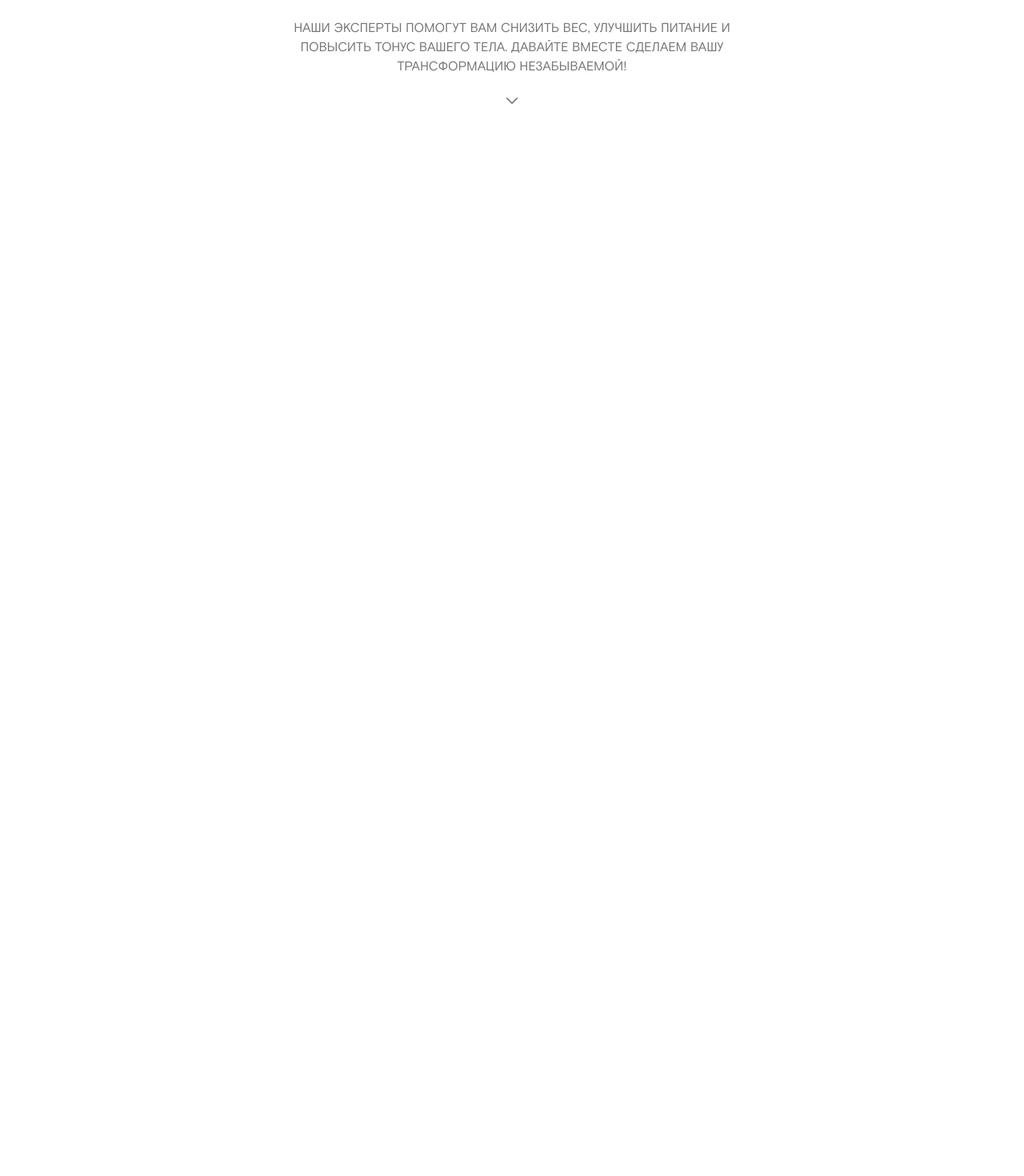
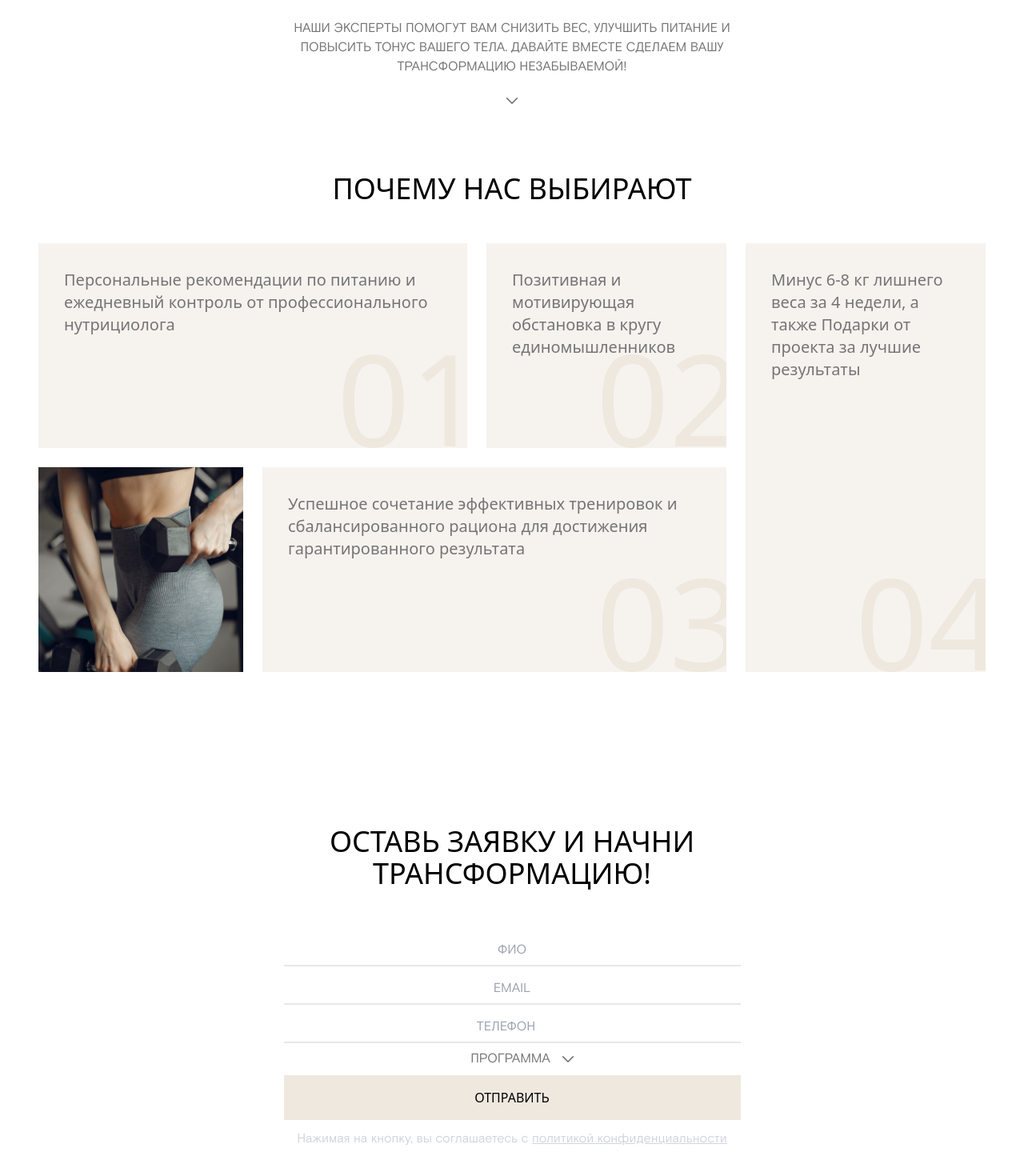
Before and after one commit to goodman222/transform, a Vue app in the folder transform/: page / in a window 1280 px wide. Shown: the part 856-2326 px from the top of the page at 80% size. Before the commit the page ends 1072 px from the top, so only its background shows below. Built offline with nearby package versions, Linux system fonts and the light colour scheme.

Commit message:
Продолжение главной страницы

```diff
--- a/transform/src/App.vue
+++ b/transform/src/App.vue
@@ -1,4 +1,6 @@
-<script setup></script>
+<script setup>
+import FeedBackForm from "./components/global/FeedBackForm.vue";
+</script>
 
 <template>
   <div>
@@ -6,6 +8,8 @@
     <main>
       <MainBlock />
       <InfoBlock />
+      <Advantages class="mb-48" />
+      <FeedBackForm class="mb-48" />
     </main>
   </div>
 </template>
--- /dev/null
+++ b/transform/src/components/global/AdvantageTile.vue
@@ -0,0 +1,17 @@
+<template>
+  <div class="bg-beige100 p-8 relative min-h-64 overflow-hidden">
+    <div class="text-grey text-xl text-left font-normal relative z-10">
+      <slot name="tileText"></slot>
+    </div>
+    <div class="tileNumber text-beige200 absolute -bottom-4 -right-5 z-0">
+      <slot name="tileNumber"></slot>
+    </div>
+  </div>
+</template>
+
+<style>
+.tileNumber {
+  font-size: 10rem;
+  line-height: 10rem;
+}
+</style>
--- /dev/null
+++ b/transform/src/components/global/Advantages.vue
@@ -0,0 +1,80 @@
+<template>
+  <div class="px-12">
+    <SectionHeader>Почему нас выбирают</SectionHeader>
+
+    <div class="plate-container">
+      <AdvantageTile class="plate-1">
+        <template v-slot:tileText>
+          Персональные рекомендации по питанию и ежедневный контроль от
+          профессионального нутрициолога
+        </template>
+        <template v-slot:tileNumber>
+          <p>01</p>
+        </template>
+      </AdvantageTile>
+
+      <AdvantageTile class="plate-2">
+        <template v-slot:tileText>
+          Позитивная и мотивирующая обстановка в кругу единомышленников
+        </template>
+        <template v-slot:tileNumber>
+          <p>02</p>
+        </template>
+      </AdvantageTile>
+
+      <div class="plate-3">
+        <img
+          src="./../../assets/img/tile.png"
+          class="object-cover w-full h-full"
+          alt=""
+        />
+      </div>
+
+      <AdvantageTile class="plate-4">
+        <template v-slot:tileText>
+          Успешное сочетание эффективных тренировок и сбалансированного рациона
+          для достижения гарантированного результата
+        </template>
+        <template v-slot:tileNumber>
+          <p>03</p>
+        </template>
+      </AdvantageTile>
+
+      <AdvantageTile class="plate-5">
+        <template v-slot:tileText>
+          Минус 6-8 кг лишнего веса за 4 недели, а также Подарки от проекта за
+          лучшие результаты
+        </template>
+        <template v-slot:tileNumber>
+          <p>04</p>
+        </template>
+      </AdvantageTile>
+    </div>
+  </div>
+</template>
+
+<style>
+.plate-container {
+  display: grid;
+  grid-template-areas:
+    "A A B C"
+    "D E E C";
+  gap: 24px;
+}
+
+.plate-1 {
+  grid-area: A;
+}
+.plate-2 {
+  grid-area: B;
+}
+.plate-3 {
+  grid-area: D;
+}
+.plate-4 {
+  grid-area: E;
+}
+.plate-5 {
+  grid-area: C;
+}
+</style>
--- /dev/null
+++ b/transform/src/components/global/FeedBackForm.vue
@@ -0,0 +1,21 @@
+<template>
+  <div class="w-[571px] mx-auto">
+    <SectionHeader>Оставь заявку и начни трансформацию!</SectionHeader>
+    <form action="">
+      <Input type="text" placeholder="ФИО" />
+      <Input type="email" placeholder="email" />
+      <Input type="number" placeholder="телефон" />
+      <Input type="dropdown" placeholder="программа" />
+      <button
+        type="submit"
+        class="uppercase bg-beige200 text-black w-full py-4"
+      >
+        отправить
+      </button>
+      <p class="text-center font-main text-base text-gray-300 mt-3">
+        Нажимая на кнопку, вы соглашаетесь с
+        <a class="underline" href="">политикой конфиденциальности</a>
+      </p>
+    </form>
+  </div>
+</template>
--- /dev/null
+++ b/transform/src/components/global/Input.vue
@@ -0,0 +1,54 @@
+<script setup>
+import { ref } from "vue";
+
+const props = defineProps({
+  type: String,
+  placeholder: String,
+});
+const dropdownItems = [
+  "базовая программа",
+  "Расширенная программа",
+  "Индивидуальное наставничество",
+];
+const dropdownOpen = ref(false);
+const selectedItem = ref(props.placeholder);
+</script>
+
+<template>
+  <div>
+    <!-- Инпут в виде дропдауна -->
+    <div v-if="props.type === 'dropdown'" class="cursor-default relative">
+      <!-- Верхяя строчка дропдауна -->
+      <div
+        class="flex flex-row items-center justify-center h-10 ml-7 text-grey uppercase font-main"
+        @click="dropdownOpen = !dropdownOpen"
+      >
+        {{ selectedItem }}
+        <img src="./../../assets/img/Arrow.svg" class="ml-3" alt="" />
+      </div>
+
+      <!-- Варианты выбора -->
+      <div v-show="dropdownOpen" class="absolute bg-beige200 w-full">
+        <div
+          v-for="(item, index) in dropdownItems"
+          :key="index"
+          @click="
+            selectedItem = item;
+            dropdownOpen = !dropdownOpen;
+          "
+          class="text-grey uppercase text-center border-b-2 border-gray-400 h-10 flex justify-center items-center"
+        >
+          <p>{{ item }}</p>
+        </div>
+      </div>
+    </div>
+
+    <!-- Другие инпуты -->
+    <input
+      v-else
+      :type="props.type"
+      :placeholder="props.placeholder"
+      class="w-full h-10 mt-2 border-b-2 text-base font-main text-grey uppercase text-center outline-none"
+    />
+  </div>
+</template>
--- /dev/null
+++ b/transform/src/components/global/SectionHeader.vue
@@ -0,0 +1,5 @@
+<template>
+  <h1 class="uppercase font-medium text-4xl text-center mb-12">
+    <slot></slot>
+  </h1>
+</template>
--- a/transform/src/components/global/index.js
+++ b/transform/src/components/global/index.js
@@ -3,6 +3,11 @@ import FeedBackBtn from "./FeedBackBtn.vue";
 import HeaderBtn from "./HeaderBtn.vue";
 import MainBlock from "./MainBlock.vue";
 import InfoBlock from "./InfoBlock.vue";
+import Advantages from "./Advantages.vue";
+import AdvantageTile from "./AdvantageTile.vue";
+import SectionHeader from "./SectionHeader.vue";
+import FeedBackForm from "./FeedBackForm.vue";
+import Input from "./Input.vue";
 
 const components = [
   { name: "Header", component: Header },
@@ -10,6 +15,11 @@ const components = [
   { name: "FeedBackBtn", component: FeedBackBtn },
   { name: "MainBlock", component: MainBlock },
   { name: "InfoBlock", component: InfoBlock },
+  { name: "Advantages", component: Advantages },
+  { name: "AdvantageTile", component: AdvantageTile },
+  { name: "SectionHeader", component: SectionHeader },
+  { name: "FeedBackForm", component: FeedBackForm },
+  { name: "Input", component: Input },
 ];
 
 export default {
--- a/transform/tailwind.config.js
+++ b/transform/tailwind.config.js
@@ -8,6 +8,7 @@ export default {
       },
       colors: {
         beige200: "#EFE8DF",
+        beige100: "#F6F3EF",
         grey: "#757575",
       },
       // backgroundImage: {
```
Also changed, not shown: transform/src/assets/img/check.png (added), transform/src/assets/img/tile.png (added).
